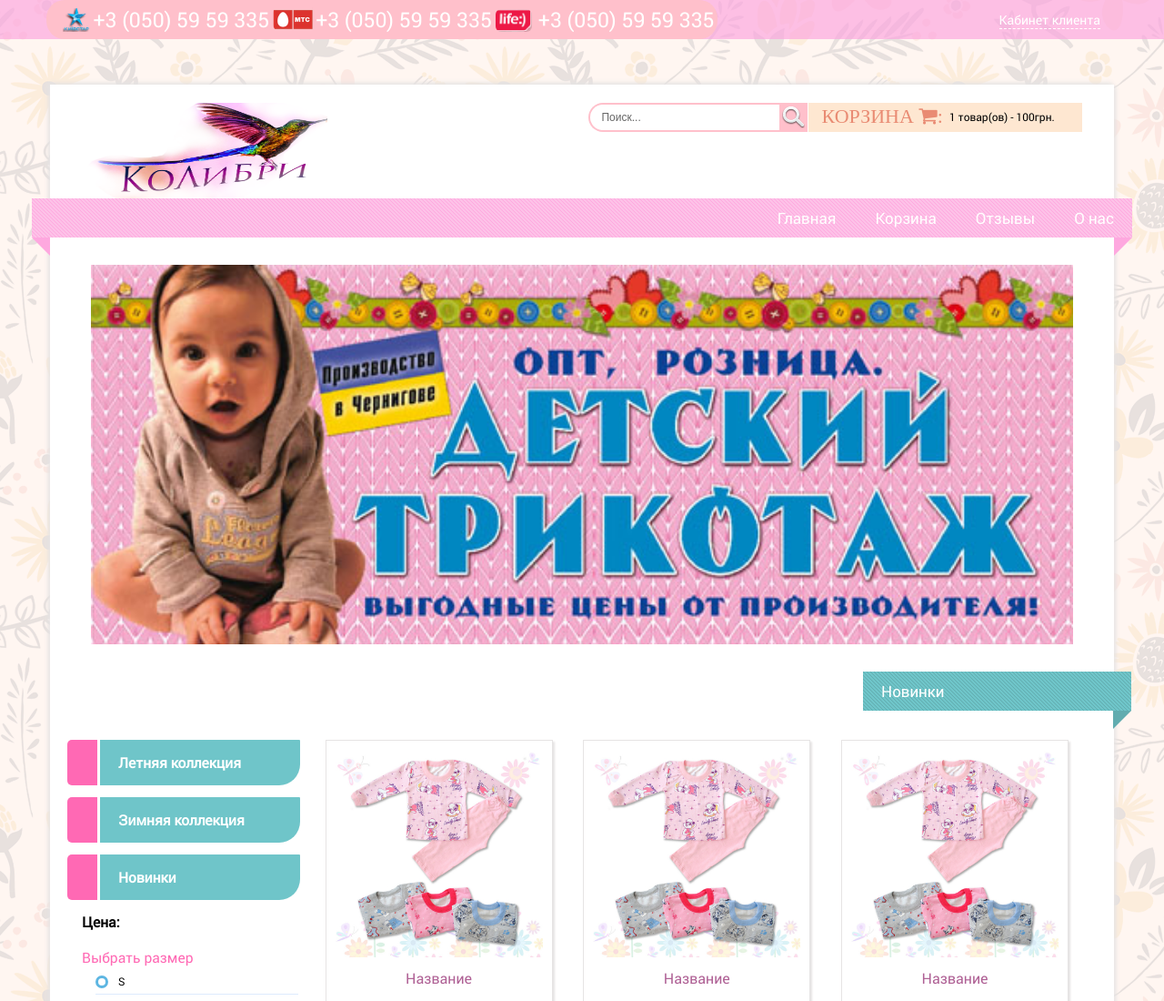
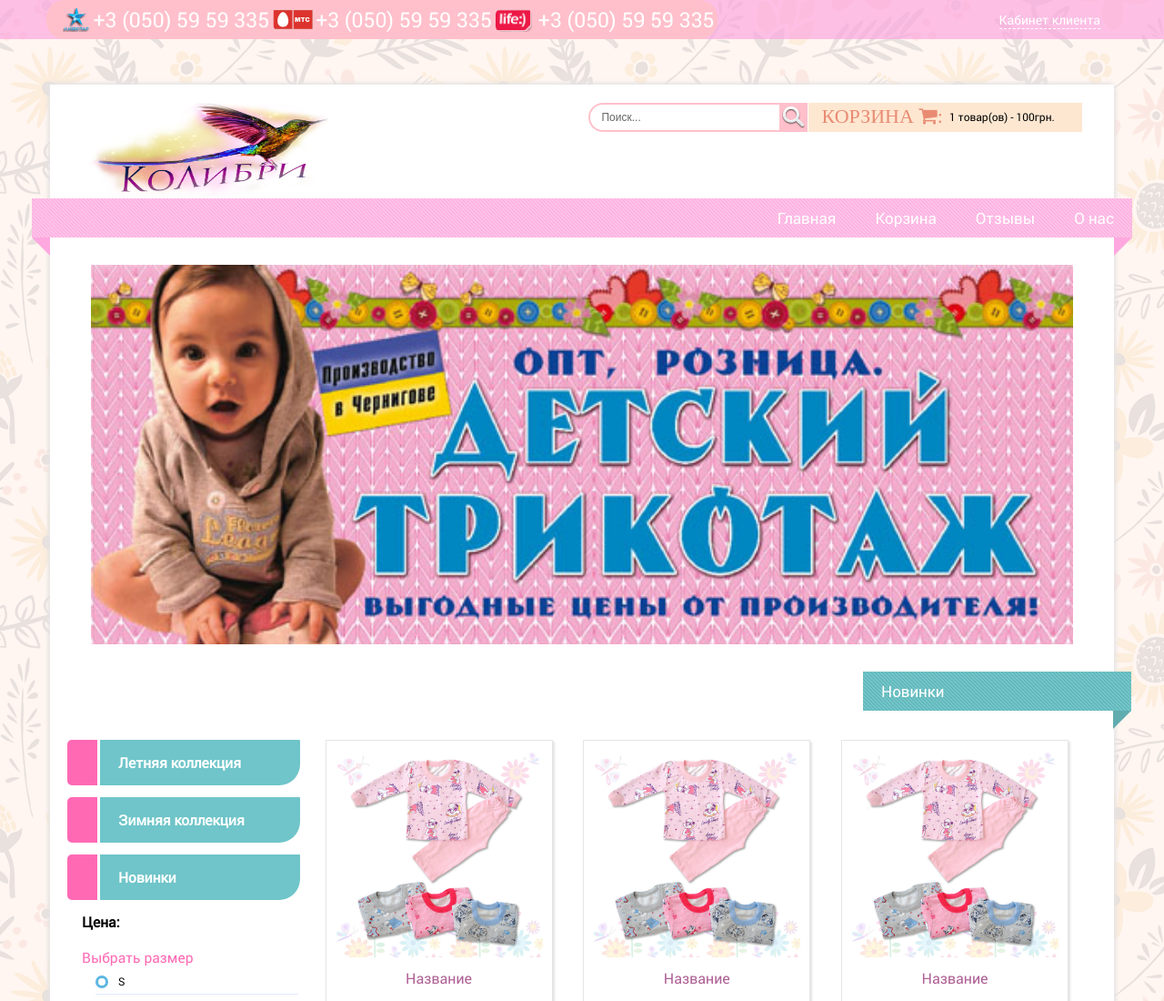
Before and after one commit to Fanpul/kolibri-new, a plain HTML site: page index.html in a window 1280 px wide. Shown: the top 1100 px of the page at 91% size. Drawn offline with Linux system fonts and the light colour scheme.

Commit message:
John | change logo

```diff
--- a/index.html
+++ b/index.html
@@ -45,7 +45,7 @@
 	<div class="container content-wrapper">
 		<header class="row">
 			<a href="#" class="col-md-2 logo">
-				<img src="img/Kolibri_logo.png" height="105" width="270" alt="">
+				<img src="img/Kolibri-logi11.png" height="105" width="270" alt="">
 			</a>
 			<div class="functional col-md-offset-2 col-xs-8 ">
 
```
Also changed, not shown: img/Kolibri-log.png (added), img/Kolibri-log2.png (added), img/Kolibri-logi11.png (added), img/Kolibri_logo.png (deleted).
